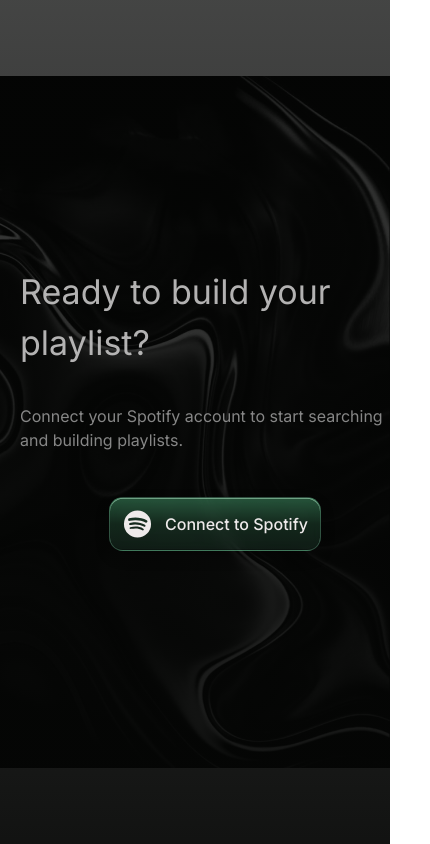
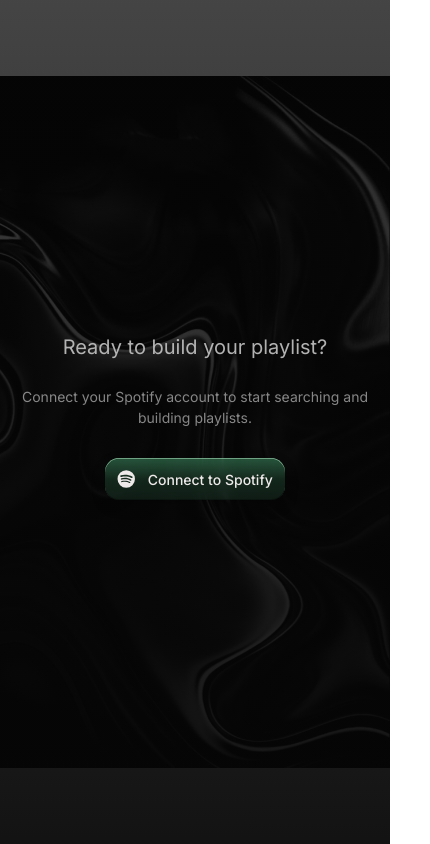
Before and after one commit to Marcodggz/jammming, a React (Vite) app: page / in a window 390 px wide. Shown: the whole page, 430 px wide, since content can reach past the window. Built offline with nearby package versions, Linux system fonts and the light colour scheme.

Commit message:
style: adjust mobile layout to use single scroll and auto-height containers

```diff
--- a/src/App.css
+++ b/src/App.css
@@ -205,30 +205,53 @@
     gap: 48px;
     margin-top: 110px;
   }
-  .app {
-    gap: 10px;
-    width: 100%;
-    padding: 0 20px;
-  }
+
   .results,
   .playlist {
-    height: auto;
-    overflow-y: visible;
     background: linear-gradient(
     to bottom,
     rgba(34, 197, 94, 0.2) 0%,
     rgba(17, 24, 17, 0.6) 75%,
     rgba(8, 9, 8, 0.9) 100%
     );
+    height: auto;
+    max-height: none;
+    overflow-y: visible;
   }
+  .welcomeHome {
+    text-align: center;
+    margin-bottom: 25px;
+  }
+
+  .welcomeHome h1 {
+    font-size: 20px;
+    margin-bottom: 5px;
+  }
+
+  .welcomeHome h4 {
+    font-size: 14px;
+    margin-bottom: 15px;
+  }
+  .connectButton {
+  border: none;
+  margin-top: 15px;
+  }
+  .spotifyIcon {
+  font-size: 18px;
+  }
+
+  .connectText {
+    font-size: 14px;
+  }
+
   .results.isWelcome,
   .results.isNoResults {
     min-height: 300px;
     height: auto;
   }
   .playlist.isEmpty {
-    min-height: 300px;
-    height: auto;
+      min-height: 300px;
+      height: auto;
   }
 
 }
--- a/src/components/SearchBar/SearchBar.css
+++ b/src/components/SearchBar/SearchBar.css
@@ -128,3 +128,9 @@
     width: 300px;
   }
 }
+
+@media (max-width: 768px) {
+  .searchInputWrapper input {
+    width: 100%;
+  }
+}
```
